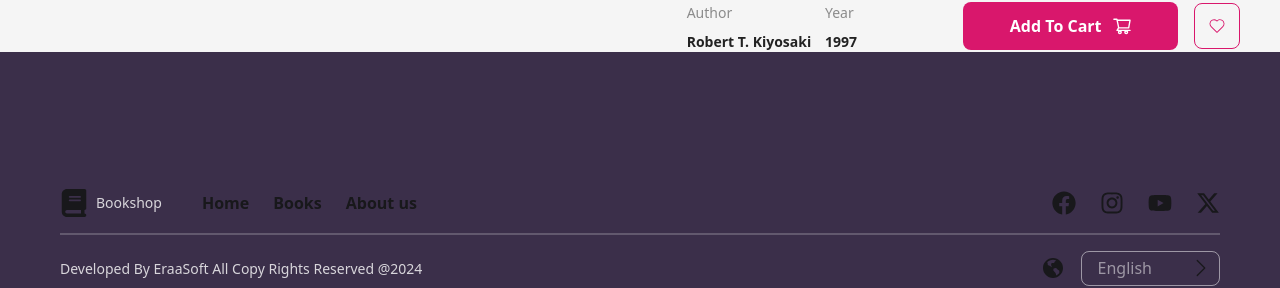
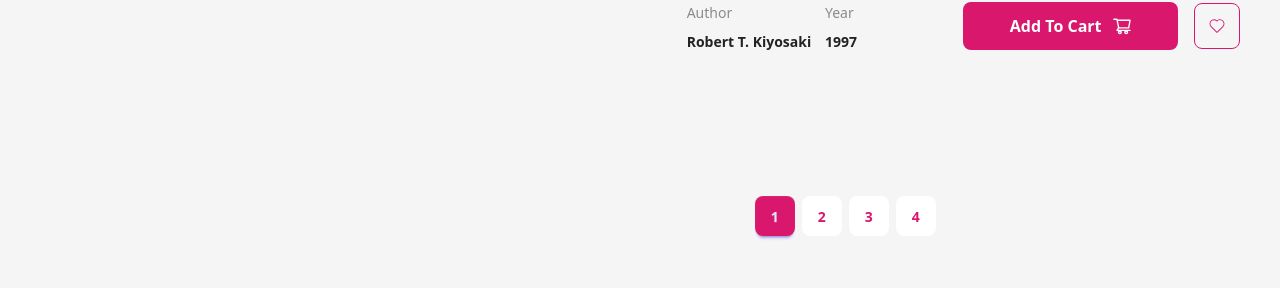
Before and after one commit to Mohammed-Rafat76/Boook-Store, a React (Vite) app: page /books in a window 1280 px wide. Shown: the part 1944-2232 px from the top of the page. Built offline with nearby package versions, Linux system fonts and the light colour scheme.

Commit message:
done pagination

```diff
--- /dev/null
+++ b/src/Component/BooksComponent/BooksPagenation.jsx
@@ -0,0 +1,33 @@
+export default function BooksPagenation() {
+  return (
+    <div>
+      <div className="join flex gap-2">
+        <input
+          className="join-item rounded-lg border-0 btn btn-square bg-[#D9176C]"
+          type="radio"
+          name="options"
+          aria-label="1"
+          checked="checked"
+        />
+        <input
+          className="join-item rounded-lg border-0 btn btn-square text-[#D9176c] bg-[#FFFFFF]"
+          type="radio"
+          name="options"
+          aria-label="2"
+        />
+        <input
+          className="join-item rounded-lg border-0 btn btn-square text-[#D9176c] bg-[#FFFFFF]"
+          type="radio"
+          name="options"
+          aria-label="3"
+        />
+        <input
+          className="join-item rounded-lg border-0 btn btn-square text-[#D9176c] bg-[#FFFFFF]"
+          type="radio"
+          name="options"
+          aria-label="4"
+        />
+      </div>
+    </div>
+  );
+}
--- a/src/Component/BooksComponent/RightBooksComponenet.jsx
+++ b/src/Component/BooksComponent/RightBooksComponenet.jsx
@@ -2,10 +2,11 @@ import { MdOutlineKeyboardArrowRight } from "react-icons/md";
 import BooksSearsh from "./BooksSearsh";
 import Categories from "./Categories";
 import BooksCards from "./BooksCards";
+import BooksPagenation from "./BooksPagenation";
 
 export default function RightBooksComponenet() {
   return (
-    <div className="w-full bg-[#F5F5F5] pl-6 pr-10 pt-15 flex flex-col gap-6">
+    <div className="w-full bg-[#F5F5F5] pl-6 pb-32 pr-10 pt-15 flex flex-col gap-6">
       <div className="h-full w-full grid grid-cols-12 gap-6.5">
         <div className="col-span-9">
           <BooksSearsh />
@@ -25,6 +26,9 @@ export default function RightBooksComponenet() {
       <div className="w-full ">
             <BooksCards/>
       </div>
+      <div className="flex pt-30 justify-center items-center">
+        <BooksPagenation/>
+      </div>
     </div>
   );
 }
```
